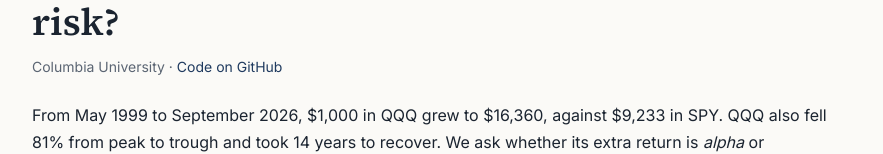
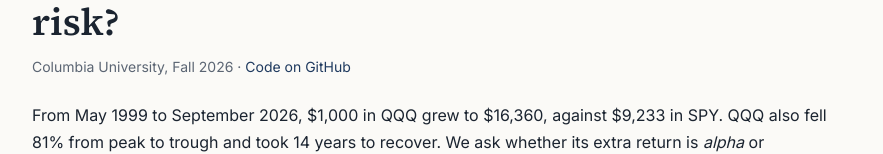
Before and after one commit to wwwppppinnewyork/wwwppppinnewyork.github.io, a plain HTML site: page projects/qqq-factors.html in a window 1280 px wide. Shown: the part 188-342 px from the top of the page, without its empty margins (198-1081 px from the left). Drawn offline with Linux system fonts and the light colour scheme.

Commit message:
QQQ page: match README (Columbia University, Fall 2026)
Co-Authored-By: Claude Opus 5.5 <noreply@anthropic.com>

```diff
--- a/projects/qqq-factors.html
+++ b/projects/qqq-factors.html
@@ -14,7 +14,7 @@
 <article>
   <p class="back"><a href="../#research">← All research</a></p>
   <h1>Is the Nasdaq-100 premium alpha or factor risk?</h1>
-  <p class="meta">Columbia University · <a href="https://github.com/wwwppppinnewyork/qqq-factor-analysis">Code on GitHub</a></p>
+  <p class="meta">Columbia University, Fall 2026 · <a href="https://github.com/wwwppppinnewyork/qqq-factor-analysis">Code on GitHub</a></p>
 
   <p>From May 1999 to September 2026, $1,000 in QQQ grew to $16,360, against $9,233 in SPY. QQQ also fell 81% from peak to trough and took 14 years to recover. We ask whether its extra return is <em>alpha</em> or compensation for <em>factor exposure</em>. The data are 329 monthly observations of returns and Fama-French factors.</p>
 
```
